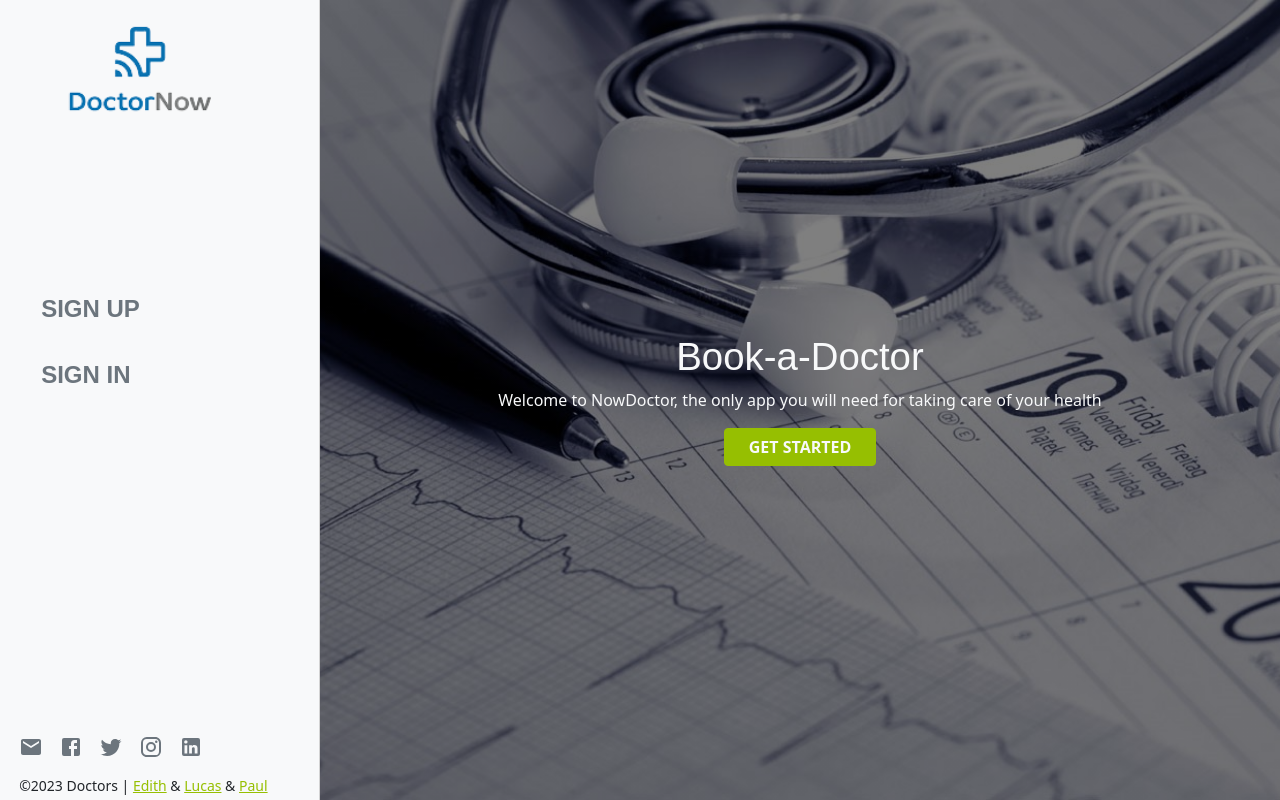
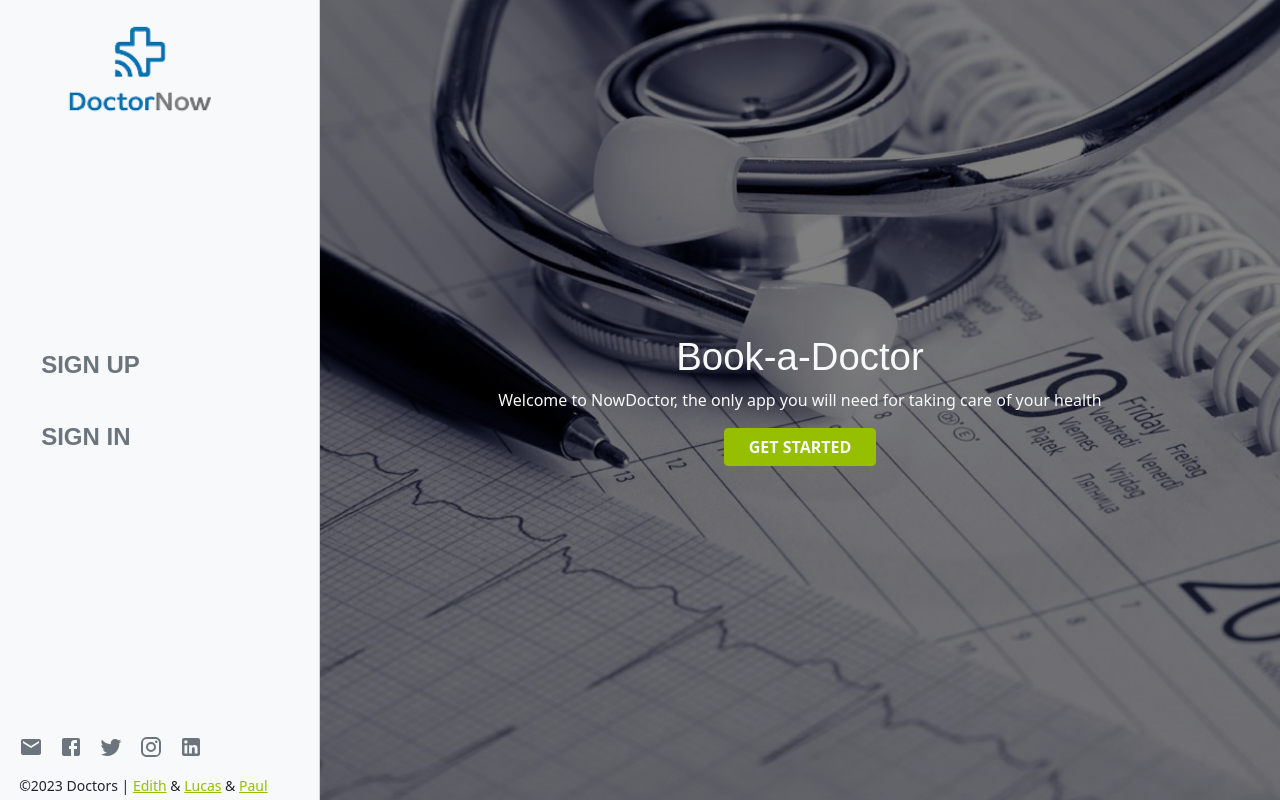
Before and after one commit to Ol-create/Doctors_Appointment, a React (Create React App) app: page / in a window 1280 px wide. Built offline with nearby package versions, Linux system fonts and the light colour scheme.

Commit message:
mobile navbar and links

```diff
--- a/src/assets/stylesheets/_Sidebar.scss
+++ b/src/assets/stylesheets/_Sidebar.scss
@@ -57,7 +57,21 @@
   min-width: 255px;
 }
 
+.navbar-links {
+  display: flex;
+  flex-direction: column;
+  gap: 6px;
+  margin-top: 3.5rem;
 
+  @media (max-width: 375px) {
+    margin-top: 2rem;
+
+    .link-item {
+      padding: 7px 7px 7px 15px;
+      font-size: 1.3rem;
+    }
+  }
+}
 
 .link-item {
   padding: 15px 15px 15px 30px;
```
